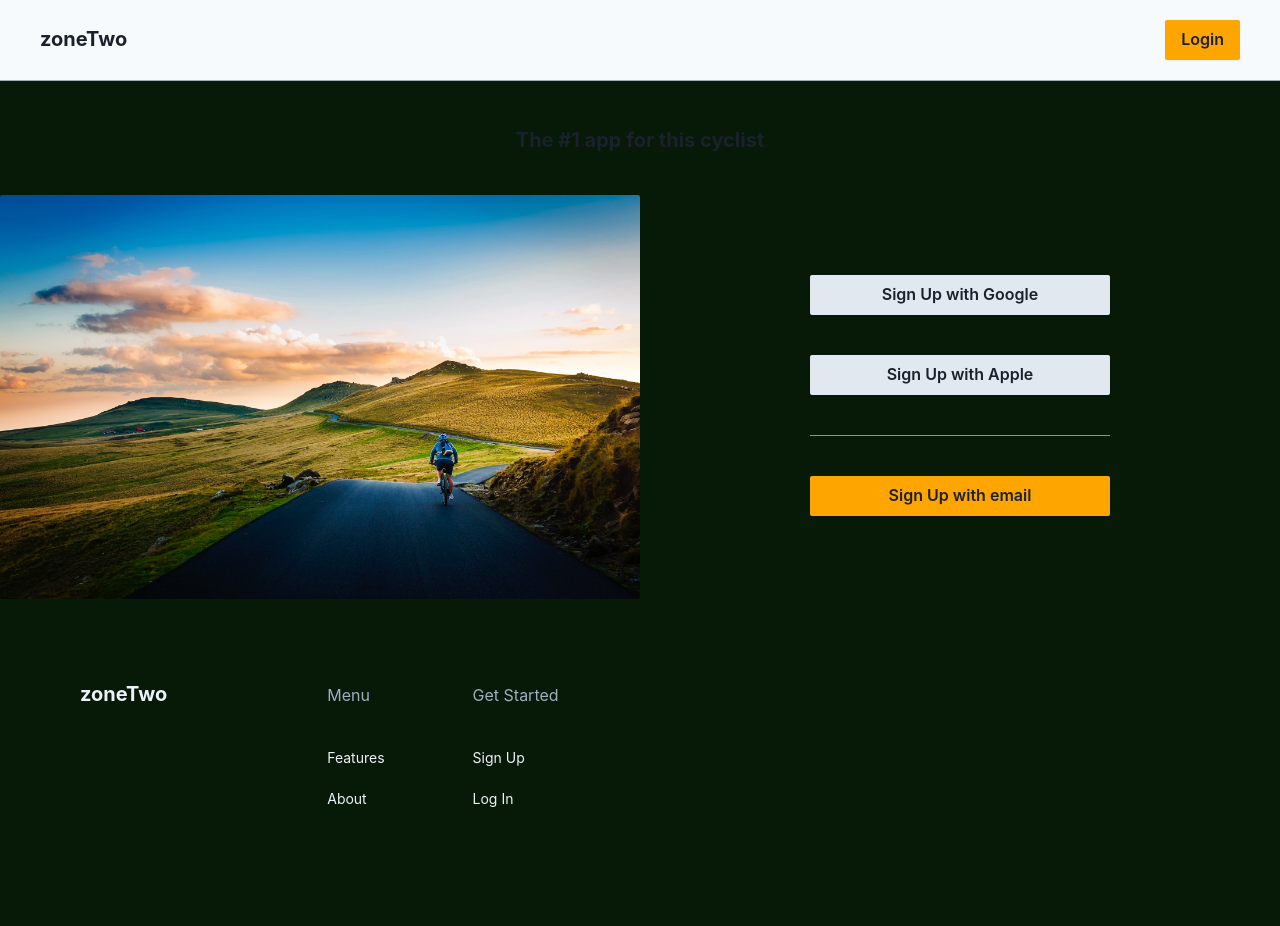
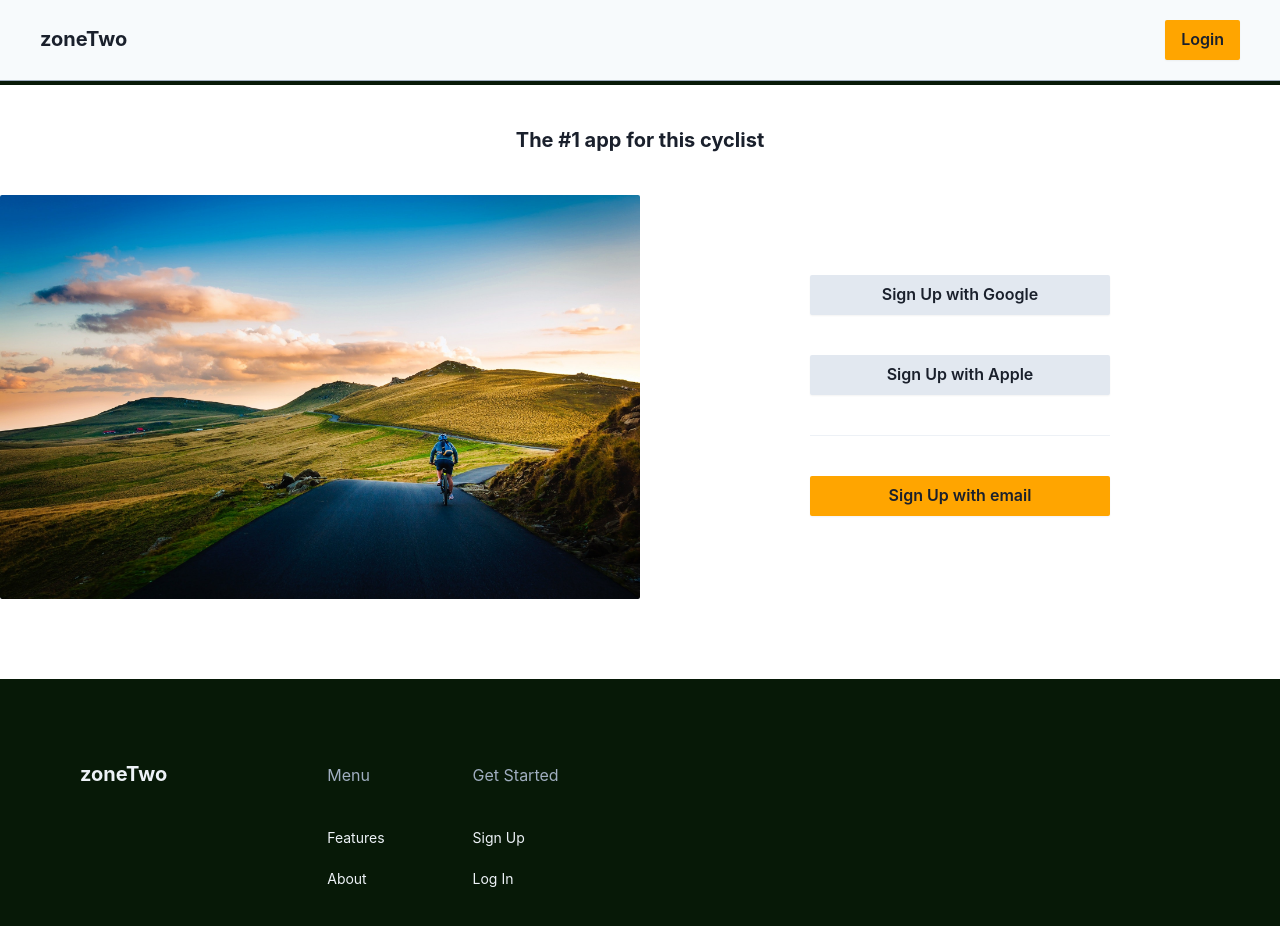
Before and after one commit to jayflan/zoneTwo, a React app: page / in a window 1280 px wide. Shown: the top 926 px of the page. Built offline with nearby package versions, Linux system fonts and the light colour scheme; no server answers.

Commit message:
import cleanup

```diff
--- a/client/_components/Landing.js
+++ b/client/_components/Landing.js
@@ -9,6 +9,7 @@ const Landing = () => {
 
   return(
     <div>
+      <Box bg="white" pb='20'>
         <Center as='h1' p='10'><Text as='b' fontSize='xl'>The #1 app for this cyclist</Text></Center>
         <Flex id='landing'>
           <Box h='full' w='full'>
@@ -23,6 +24,7 @@ const Landing = () => {
             </Link>
           </VStack>
         </Flex>
+      </Box>
       <Footer/>
     </div>
   );
```
Lines whose indentation alone changed are shown as unchanged.
